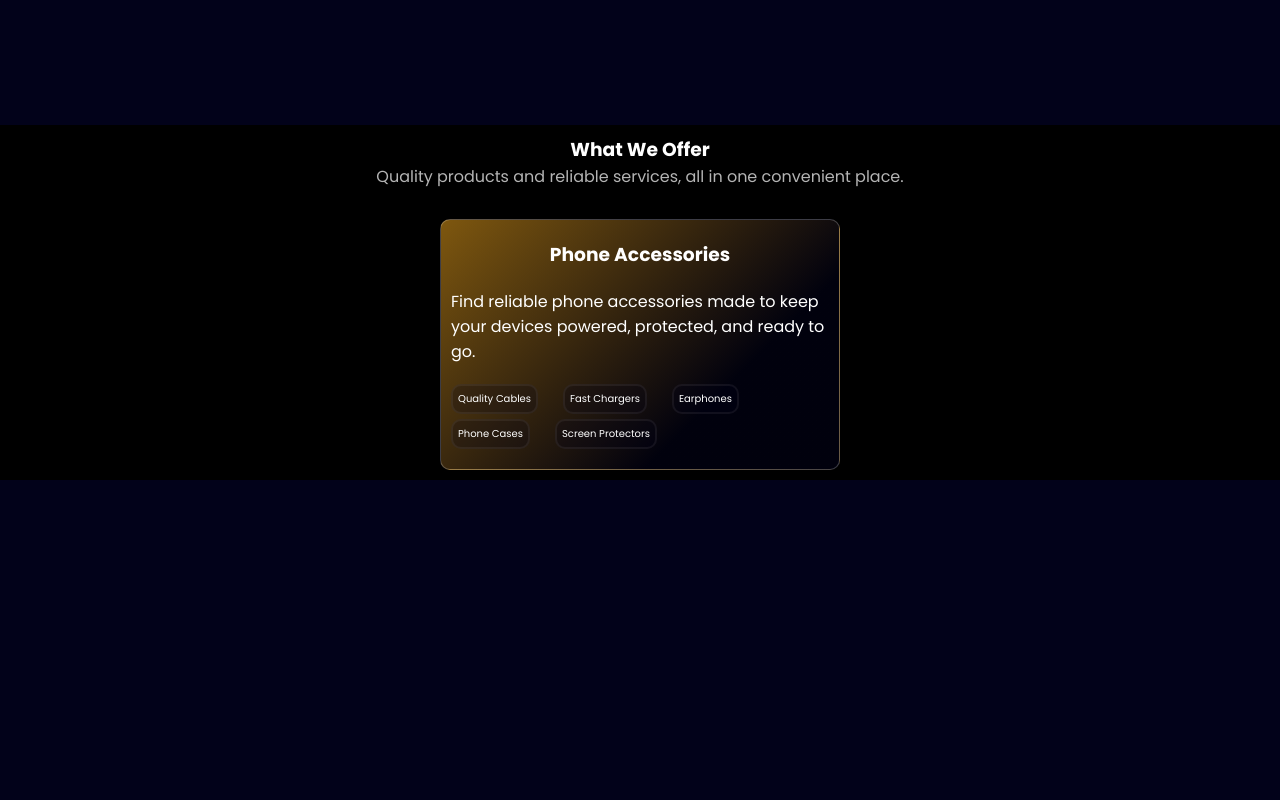
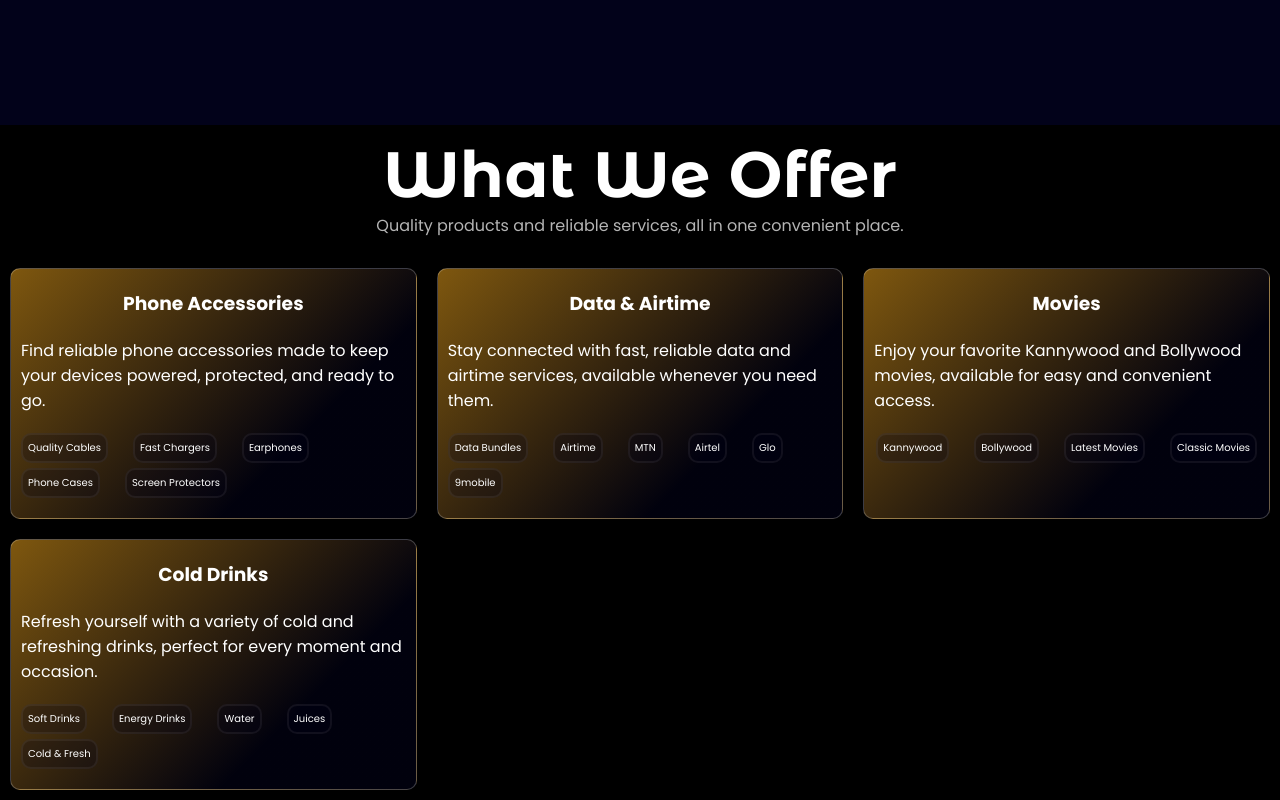
Before and after one commit to Mikaila-Dev/asm-global, a React (Vite) app: page / in a window 1280 px wide. Shown: the part 812-1612 px from the top of the page. Before the commit the page ends 1292 px from the top, so only its background shows below. Built offline with nearby package versions, Linux system fonts and the light colour scheme; a web font is replaced by a local one.

Commit message:
adding some cards in services section

```diff
--- a/src/ServicesSection.jsx
+++ b/src/ServicesSection.jsx
@@ -3,15 +3,10 @@
 export const ServicesSection = () => {
     return(
     <div className="services-section">
-         <h3 style={{
-            color: "white"
-         }}>What We Offer</h3>
+         <h3 style={{color: "white"}} className="sercices-heading">What We Offer</h3>
     <div className="p">Quality products and reliable services, all in one convenient place.</div>
-
-        <div className="phone-accessories" style={{
-            color: "white"
-        }}>
-            <div>
+    <div style={{gap: "20px"}} className="main-services">
+    <div className="phone-accessories" style={{color: "white"}}>
     <h3>Phone Accessories</h3>
     <p>
     Find reliable phone accessories made to keep your devices
@@ -25,6 +20,57 @@ export const ServicesSection = () => {
         <span>Screen Protectors</span>
   </div>
 </div>
+
+
+<div className="airtime-and-data-section" style={{color: "white"}}>
+<h3>Data & Airtime</h3>
+<p>
+  Stay connected with fast, reliable data and airtime services,
+  available whenever you need them.
+</p>
+    <div className="service-tags">
+    <span>Data Bundles</span>
+    <span>Airtime</span>
+    <span>MTN</span>
+    <span>Airtel</span>
+    <span>Glo</span>
+    <span>9mobile</span>
+    </div>
+  </div>
+
+<div className="movies-container" style={{color: "white"}}>
+<h3>Movies</h3>
+<p>
+  Enjoy your favorite Kannywood and Bollywood movies,
+  available for easy and convenient access.
+</p>
+<div className="service-tags">
+  <span>Kannywood</span>
+  <span>Bollywood</span>
+  <span>Latest Movies</span>
+  <span>Classic Movies</span>
+ </div>
+</div>
+
+
+<div className="drinks" style={{color: "white"}}>
+    <h3>Cold Drinks</h3>
+
+<p>
+  Refresh yourself with a variety of cold and refreshing drinks,
+  perfect for every moment and occasion.
+</p>
+
+<div class="service-tags">
+  <span>Soft Drinks</span>
+  <span>Energy Drinks</span>
+  <span>Water</span>
+  <span>Juices</span>
+  <span>Cold & Fresh</span>
+</div>
+</div>
+
+
  </div>
 </div>
     )
--- a/src/index.css
+++ b/src/index.css
@@ -147,7 +147,7 @@ body{
         display: flex;
      }
 }
-@media (max-width: 350px){
+@media (max-width: 400px){
     .menu {
     display: flex;
     gap: 15px;
@@ -290,10 +290,17 @@ body{
     align-items: center;
     justify-content: center;
     padding: 10px;
+    /* gap: 20px; */
+}
+.sercices-heading {
+    font-size: clamp(2rem, 10vw, 4rem);
+    margin-bottom: -30px;
+    /* font-family: "Playwrite Deutschland Schulausgangschrift Guides"; */
+       font-family: "Montserrat Alternates";
 }
 .services-section h3 {
-    /* margin: 10px; */
-    margin-bottom: -30px;
+    /* font-size: 6rem;
+    margin-bottom: -30px; */
 }
 .services-section .p {
     text-align: center; /* Yanawa rubutun da yake ciki tsakiya */
@@ -301,9 +308,31 @@ body{
   margin: 30px auto;
   color: rgba(255, 255, 255, 0.705);
 }
+/* .main-services {
+    display: grid;
+    grid-template-columns: repeat(3, 1fr);
+} */
+@media (max-width: 1440px){
+   .main-services {
+    display: grid;
+    grid-template-columns: repeat(3, 1fr);
+}
+}
+@media (max-width: 768px){
+    .main-services {
+    display: grid;
+    grid-template-columns: repeat(2, 1fr);
+}
+}
+@media(max-width: 540px){
+    .main-services {
+    display: grid;
+    grid-template-columns: repeat(1, 1fr);
+}
+}
 .phone-accessories {
     background: linear-gradient(135deg, #ffb01e7e 0%, #02021a83 70%);
-    max-width: 400px;
+    max-width: 500px;
     display: flex;
     flex-direction: column;
     /* text-align: center; */
@@ -312,6 +341,7 @@ body{
     border-radius: 10px;
     border: 1px solid rgba(255, 255, 255, 0.233);
     backdrop-filter: blur(20px);
+    cursor: pointer;
 
 }
 .phone-accessories h3 {
@@ -323,13 +353,11 @@ body{
     display: flex;
     flex-direction: column;
     margin: 0 10px;
-    /* margin-top: 20px; */
 }
 .service-tags {
     display: flex;
     flex-wrap: wrap;
     text-align: center;
-    /* flex-direction: column; */
     gap: 5px;
     margin: 20px 0;
 }
@@ -342,6 +370,68 @@ body{
     /* width: 20%; */
     display: flex;
     margin: 0 10px;
-    /* margin-top: 20px; */
-    /* flex-wrap: nowrap; */
 }
+.airtime-and-data-section {
+    background: linear-gradient(135deg, #ffb01e7e 0%, #02021a83 70%);
+    max-width: 500px;
+    display: flex;
+    cursor: pointer;
+    flex-direction: column;
+    align-items: center;
+    min-height: 250px;
+    border-radius: 10px;
+    border: 1px solid rgba(255, 255, 255, 0.233);
+    backdrop-filter: blur(20px);
+}
+.airtime-and-data-section h3 {
+    margin: 20px auto;
+    text-align: center;
+}
+.airtime-and-data-section p {
+    display: flex;
+    flex-direction: column;
+    margin: 0 10px;
+}
+.movies-container {
+    background: linear-gradient(135deg, #ffb01e7e 0%, #02021a83 70%);
+    max-width: 500px;
+    display: flex;
+    cursor: pointer;
+    flex-direction: column;
+    align-items: center;
+    min-height: 250px;
+    border-radius: 10px;
+    border: 1px solid rgba(255, 255, 255, 0.233);
+    backdrop-filter: blur(20px);
+}
+.movies-container h3 {
+    margin: 20px auto;
+    text-align: center;
+}
+.movies-container p {
+    display: flex;
+    flex-direction: column;
+    margin: 0 10px;
+}
+
+.drinks {
+    background: linear-gradient(135deg, #ffb01e7e 0%, #02021a83 70%);
+    max-width: 500px;
+    display: flex;
+    cursor: pointer;
+    flex-direction: column;
+    align-items: center;
+    min-height: 250px;
+    border-radius: 10px;
+    border: 1px solid rgba(255, 255, 255, 0.233);
+    backdrop-filter: blur(20px);
+}
+.drinks h3 {
+    margin: 20px auto;
+    text-align: center;
+}
+.drinks p {
+    display: flex;
+    flex-direction: column;
+    margin: 0 10px;
+}
```
Lines whose indentation alone changed are shown as unchanged.
